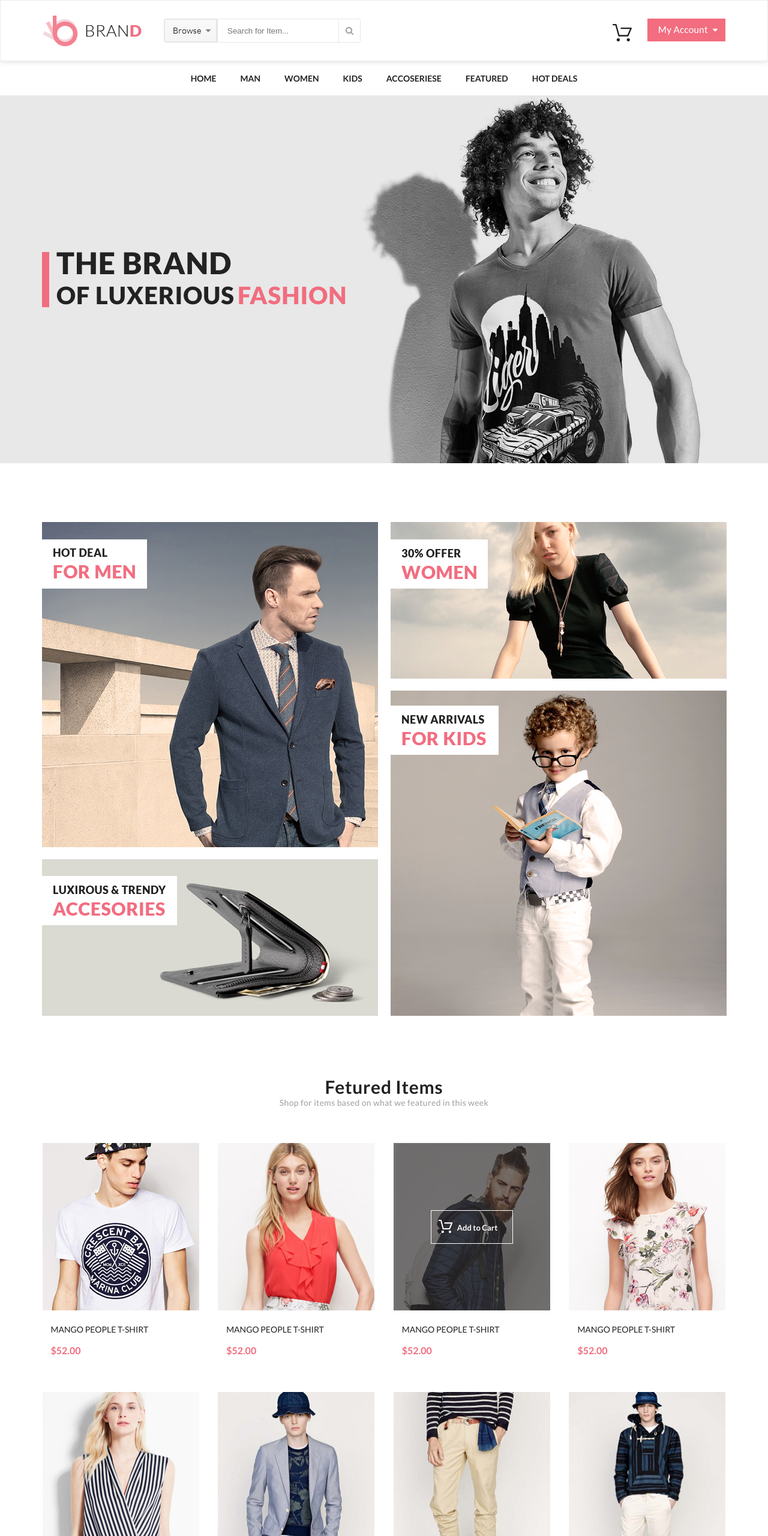
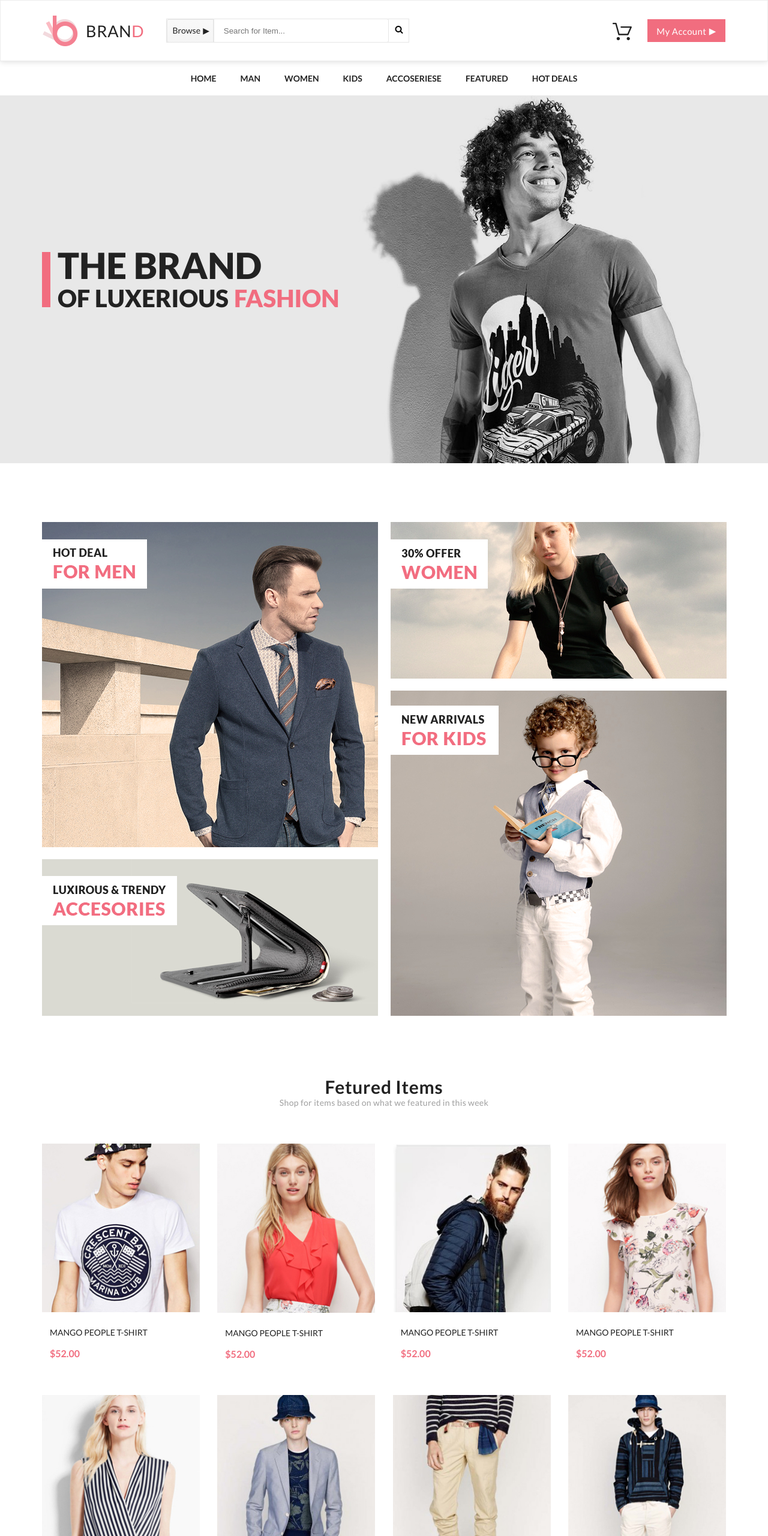
Before and after one commit to RuslanL76/Layout, a plain HTML site: page index.html in a window 1280 px wide. Shown: the top 2560 px of the page at 60% size. Drawn offline with Linux system fonts and the light colour scheme.

Commit message:
Задание 1.2

```diff
--- a/index.html
+++ b/index.html
@@ -6,26 +6,40 @@
     <title>Document</title>
     <link href="https://fonts.googleapis.com/css?family=Lato:100,300,400,700,900&display=swap" rel="stylesheet">
     <link rel="stylesheet" href="style.css">
+    <link rel="stylesheet" type="text/css" href="http://maxcdn.bootstrapcdn.com/font-awesome/4.2.0/css/font-awesome.min.css">
 </head>
 
 <body>
     <header class="center header">
         <div class="header__left">
-            <a href="" class="logo__image"><img class="logo__img" src="img/Group_2.jpg" alt="logo"></a>
-            <a href="logobrand"><img class="brand" src="img/BRAND%20(1).jpg" alt="logobrand"></a>
+            <a href="" class="logo__image"><img class="logo__img" src="img/Group_2.jpg" alt="logo"><span class="letter1">BRAN</span><span class="letter">D</span></a>
 
             <form class="header-form" action="">
-
-                <div><img class="browse" src="img/browse.jpg" alt="browse"></div>
+               <details class="browse__text">
+                   <summary class="browse__text2">Browse</summary>
+                   <ul class="br__text">
+                   <li></li>
+                   <li></li>
+                   <li></li>
+                   <li></li>
+                   <li></li></ul>
+               </details>
          <input type="text" class="inp"placeholder="Search for Item..." required>
-                <img class="line" src="img/line.jpg" alt="line">
-                <buttom type="submit"><img class="search" src="img/search.jpg" alt="search"></buttom>
+                <buttom type="submit" class="subbut" ></buttom>
             </form>
         </div>
         <div class="header__right">
            <a href="#"> <img class="header__cart" src="img/cart.svg" alt="cart"></a>
 
-            <a href="#" class="button"><img src="img/myaccount.jpg" alt="myacc"></a>
+           <details class="ma__text">
+                   <summary class="ma__text2">My Account</summary>
+                   <ul class="br__text">
+                   <li></li>
+                   <li></li>
+                   <li></li>
+                   <li></li>
+                   <li></li></ul>
+               </details>
         </div>
     </header>
     <nav class="center">
@@ -87,60 +101,70 @@
         </a>
 
     </div>
-    <div class="block_fitems">
-
-        <div class="cart_fitems">
-            <div class="block_cart1 allblock">
-                <a href="#"><img class="imgcart" src="img/cart1.jpg" alt="cart1"></a>
-                <p class="cartstyle">Mango People T-shirt</p>
-                <p class="cartprise">$52.00</p>
+  <div class="product__box center">
+                <div class="product">
+                    <a href="#"><img class="prod__img" src="img/cart1.jpg" alt="cart1.jpg"></a>
+                    <div class="prod__text">
+                        <a href="#" class="prod__name">Mango People T-shirt</a>
+                        <div class="prod__price">$52.00</div>
                     </div>
-            <div class="block_cart2 allblock">
-                <a href="#"><img class="imgcart" src="img/cart2.jpg" alt="cart2"></a>
-                <p class="cartstyle">Mango People T-shirt</p>
-                <p class="cartprise">$52.00</p>
+                    <a href="#" class="product__add"><img class="img__korz" src="img/korz.svg" alt="korz">Add to cart</a>
                 </div>
-            <div class="block_cart3">
-                <div class="block_cart3 allblock">
-                <a href="#"><img class="imgcart" src="img/foto3-3.jpg" alt="cart3"></a>
-                <p class="cartstyle">Mango People T-shirt</p>
-                <p class="cartprise">$52.00</p>
+                <div class="product">
+                    <a href="#"><img class="prod__img" src="img/cart2.jpg" alt="cart1.jpg"></a>
+                    <div class="prod__text">
+                        <a href="#" class="prod__name">Mango People T-shirt</a>
+                        <div class="prod__price">$52.00</div>
                     </div>
-                 <div class="amultiple">
-                  <a href="#" class="korzbut"><img class="img__korz" src="img/korz.svg" alt="korz"><p class="textkorz">Add to Cart</p></a>
-
+                    <a href="#" class="product__add"><img class="img__korz" src="img/korz.svg" alt="korz">Add to cart</a>
                 </div>
-
-
+                <div class="product">
+                    <a href="#"><img class="prod__img" src="img/foto3-3.jpg" alt="cart1.jpg"></a>
+                    <div class="prod__text">
+                        <a href="#" class="prod__name">Mango People T-shirt</a>
+                        <div class="prod__price">$52.00</div>
                     </div>
-
-
-            <div class="block_cart4 allblock">
-                <a href="#"><img class="imgcart" src="img/cart4.jpg" alt="cart4"></a>
-                <p class="cartstyle">Mango People T-shirt</p>
-                <p class="cartprise">$52.00</p>
+                     <a href="#" class="product__add"><img class="img__korz" src="img/korz.svg" alt="korz">Add to cart</a>
                 </div>
-            <div class="block_cart5 allblock">
-                <a href="#"><img class="imgcart" src="img/cart5.jpg" alt="cart5"></a>
-                <p class="cartstyle">Mango People T-shirt</p>
-                <p class="cartprise">$52.00</p>
+                <div class="product">
+                    <a href="#"><img class="prod__img" src="img/cart4.jpg" alt="cart1.jpg"></a>
+                    <div class="prod__text">
+                        <a href="#" class="prod__name">Mango People T-shirt</a>
+                        <div class="prod__price">$52.00</div>
                     </div>
-            <div class="block_cart6 allblock">
-                <a href="#"><img class="imgcart" src="img/cart6.jpg" alt="cart6"></a>
-                <p class="cartstyle">Mango People T-shirt</p>
-                <p class="cartprise">$52.00</p>
+                     <a href="#" class="product__add"><img class="img__korz" src="img/korz.svg" alt="korz">Add to cart</a>
                 </div>
-            <div class="block_cart7 allblock">
-                <a href="#"><img class="imgcart" src="img/cart7.jpg" alt="cart7"></a>
-                <p class="cartstyle">Mango People T-shirt</p>
-                <p class="cartprise">$52.00</p>
+                <div class="product">
+                    <a href="#"><img class="prod__img" src="img/cart5.jpg" alt="cart1.jpg"></a>
+                    <div class="prod__text">
+                        <a href="#" class="prod__name">Mango People T-shirt</a>
+                        <div class="prod__price">$52.00</div>
                     </div>
-            <div class="block_cart8 allblock">
-                <a href="#"><img class="imgcart" src="img/cart8.jpg" alt="cart8"></a>
-                <p class="cartstyle">Mango People T-shirt</p>
-                <p class="cartprise">$52.00</p>
+                     <a href="#" class="product__add"><img class="img__korz" src="img/korz.svg" alt="korz">Add to cart</a>
                 </div>
-
+                <div class="product">
+                    <a href="#"><img class="prod__img" src="img/cart6.jpg" alt="cart1.jpg"></a>
+                    <div class="prod__text">
+                        <a href="#" class="prod__name">Mango People T-shirt</a>
+                        <div class="prod__price">$52.00</div>
+                    </div>
+                     <a href="#" class="product__add"><img class="img__korz" src="img/korz.svg" alt="korz">Add to cart</a>
+                </div>
+                <div class="product">
+                    <a href="#"><img class="prod__img" src="img/cart7.jpg" alt="cart1.jpg"></a>
+                    <div class="prod__text">
+                        <a href="#" class="prod__name">Mango People T-shirt</a>
+                        <div class="prod__price">$52.00</div>
+                    </div>
+                     <a href="#" class="product__add"><img class="img__korz" src="img/korz.svg" alt="korz">Add to cart</a>
+                </div>
+                <div class="product">
+                    <a href="#"><img class="prod__img" src="img/cart8.jpg" alt="cart1.jpg"></a>
+                    <div class="prod__text">
+                        <a href="#" class="prod__name">Mango People T-shirt</a>
+                        <div class="prod__price">$52.00</div>
+                    </div>
+                     <a href="#" class="product__add"><img class="img__korz" src="img/korz.svg" alt="korz">Add to cart</a>
                 </div>
             </div>
     <div class="shoplink"><a href="#"><img src="img/shoplink.jpg" alt="shoplinl"></a></div>
@@ -173,15 +197,14 @@ a pulvinar purus condimentum a. Aliquam condimentum mattis neque sed pretium”<
         <div class="under__blok2">
             <div class="under__block2-1"><p class="un__btext1">Subscribe</p><p class="un__btext2">FOR OUR NEWLETTER AND PROMOTION</p>
             <form class="under__blok2-form" action="">
-            <input class="mail2" type="Email"  placeholder="Enter Your Email" name="" id="" required><input class="subm" type="submit" value="Subscribe">
+            <input class="mail2" type="Email"  placeholder="Enter Your Email" name="" id="" required><buttom type="submit" class="sub">Subscribe</buttom>
             </form></div>
         </div>
     </div>
 </div>
 <div class="clr"></div>
 <div class="footer">
-     <a href="#" class="logo__image2"><img class="logo__img" src="img/Group_2.jpg" alt="logo"></a>
-            <a href="#"><img class="brand2" src="img/BRAND%20(1).jpg" alt="logobrand"></a>
+      <a href="" class="logo__image2"><img class="logo__img" src="img/Group_2.jpg" alt="logo"><span class="letter1">BRAN</span><span class="letter">D</span></a>
             <ul class="textfooter">
                 <li class="textfooter1">Objectively transition extensive data rather than cross functional solutions. Monotonectally syndicate multidisciplinary materials before go forward benefits. Intrinsicly syndicate an expanded array of processes and cross-unit partnerships. </li>
                 <li class="textfooter2">Efficiently plagiarize 24/365 action items and focused infomediaries.
@@ -235,6 +258,7 @@ Distinctively seize superior initiatives for wireless technologies. Dynamically
             </div>
 
 </div>
+
 </body>
 
 </html>
--- a/style.css
+++ b/style.css
@@ -50,8 +50,9 @@ a {
     display: flex;
     align-items: center;
     margin-left: 37px;
-    width: 317px;
+    width: 403px;
  height: 38px;
+    border: 1px solid #e6e6e6;
 }
 
 .logo__image {
@@ -94,7 +95,7 @@ a {
 }
 
 .promo__text {
-    border-left: 12px solid #f16d7f;
+    border-left: 14px solid #f16d7f;
     padding-left: 12px;
     width: 485px;
     height: 92px;
@@ -287,6 +288,7 @@ background-image: linear-gradient(to bottom, #f9f9f9 0%, #f5f5f5 100%);
 border: 1px solid #e6e6e6;
 background-color: #ffffff;
     padding: 0 0 0 16px;
+    outline: none;
 
 }
 
@@ -314,10 +316,10 @@ color: #222222;
 font-size: 60px;
 font-weight: 800;
 text-transform: uppercase;
-font-size: 50px;
-letter-spacing: 1.5px;
-letter-spacing: 1px;
+line-height: 68px;
     margin-top: -12px;
+
+
 
 
 }
@@ -327,12 +329,8 @@ color: #222222;
 font-size: 40px;
 font-weight: 800;
 text-transform: uppercase;
-
-letter-spacing: 1.5px;
-letter-spacing: 1px;
-
-letter-spacing: 1px;
-    padding-right: 5px;
+line-height: 42px;
+    padding-right: 9px;
     float: left;
 
 }
@@ -342,14 +340,9 @@ letter-spacing: 1px;
 font-size: 40px;
 font-weight: 800;
 text-transform: uppercase;
+line-height: 42px;
+color: #f16d7f;
 
-
-letter-spacing: 1.5px;
-
-letter-spacing: 1px;
-
-color: #f16d7f;
-letter-spacing: 1px;
 
 }
 
@@ -488,7 +481,7 @@ font-weight: 700;
 .img__korz {
     float: left;
     padding-right: 8px;
-    padding-bottom: 10px;
+
     text-shadow: 0 1px 0 #3e3737;
 }
 
@@ -535,6 +528,8 @@ width: 123px;
 .shad {
     background-color: #f2f2f2;
     opacity: 0.5;
+    width: 1609px;
+    height: 438px;
 }
 
 .under__block1-1 {
@@ -644,30 +639,27 @@ letter-spacing: 0.35px;
 }
 
 .mail2 {
-    width: 267px;
+    outline: none;
+    opacity: 0.9;
+
+    padding: 0 0 0 28px;
+      width: 386px;
     height: 46px;
-    margin-top: 35px;
-    opacity: 0.9;
-border-radius: 23px 0 0 23px;
+    border-radius: 23px 0 0 23px;
 background-color: #e1e1e1;
-    padding: 0 0 0 28px;
+}
+.sub{
+    width: 104px;
+    height: 46px;
+    border-radius: 0 23px 23px 0;
+background-color: #f16d7f;
+display: flex;
+    align-items: center;
+    justify-content: center;
 }
 
-.subm {
-    background-image: url(img/submitfon.svg);
-    border-radius: 0 23px 23px 0;
-background-color: #f16d7f;
-    color: #ffffff;
-font-size: 14px;
-font-weight: 400;
-letter-spacing: 0.35px;
-    height: 46px;
-    width: 104px;
-    float: right;
-    margin-right: -17px;
-        margin-top: 35px;
 
-}
+
 
 .footer {
     width: 1600px;
@@ -840,3 +832,185 @@ letter-spacing: 0.4px;
 a:hover {
   box-shadow: 11px 11px 11px rgba(33,33,33,.2);
 }
+.product__box {
+    margin-top: 60px;
+    margin-bottom: 60px;
+    display: flex;
+    justify-content: space-between;
+    flex-wrap: wrap;
+
+}
+
+.prod__name {
+    color: #222222;
+font-size: 14px;
+font-weight: 400;
+text-transform: uppercase;
+}
+
+.prod__price {
+    color: #f16d7f;
+font-size: 16px;
+font-weight: 700;
+text-transform: uppercase;
+    margin-top: 17px;
+}
+
+.prod__text {
+    padding: 20px 13px;
+}
+
+.product {
+    width: 263px;
+    position: relative;
+    margin-bottom: 39px;
+}
+.product:hover{
+    box-shadow: 0 5px 8px rgba(0, 0, 0, 0.16);
+}
+.product:hover .product__add{
+    display: flex;
+}
+.product:hover .prod__img{
+    filter:brightness(50%);
+}
+
+.prod__img {
+    width: 100%;
+}
+
+.product__add {
+    border: 1px solid #ffffff;
+color: #ffffff;
+    width: 123px;
+    height: 39px;
+    display: none;
+    justify-content: center;
+    align-items: center;
+    position: absolute;
+   top: 98px;
+    left: 70px;
+}
+.product__add:hover{
+    box-shadow: 0 0 10px #fff;
+}
+
+.letter {
+
+font-size: 27px;
+font-weight: 300;
+text-transform: uppercase;
+font-weight: 300;
+letter-spacing: 0.68px;
+color: #f16d7f;
+font-weight: 400;
+letter-spacing: 0.68px;
+}
+
+.letter1 {
+ color: #222222;
+font-size: 27px;
+font-weight: 300;
+text-transform: uppercase;
+font-weight: 300;
+letter-spacing: 0.68px;
+
+font-weight: 400;
+letter-spacing: 0.68px;
+
+}
+
+.browse__text {
+  border-radius: 3px 0 0 3px;
+border: 1px solid #e6e6e6;
+background-color: #cdcdcc;
+background-image: linear-gradient(to bottom, #f9f9f9 0%, #f5f5f5 100%);
+    width: 87px;
+    height: 37px;
+
+
+}
+
+.browse__text2 {
+  color: #222222;
+font-size: 14px;
+outline: none;
+
+
+ margin-top: 9px;
+    margin-left: 8px;
+    width: 46px;
+    height: 10px;
+
+
+
+}
+summary {
+  display: block;
+}
+
+  summary::-webkit-details-marker {
+  display: none;
+}
+
+summary::after {
+  content: '\25B6';
+  padding-left: 0.3em;
+}
+
+details[open] > summary::after {
+  content: '\25BC';
+}
+
+
+
+
+.subbut {
+    width: 38px;
+    height: 38px;
+
+}
+.subbut:before {
+    content: "\f002";
+  font-family: FontAwesome;
+  font-size: 14px;
+    display: flex;
+    align-items: center;
+    justify-content: center;
+    padding-top: 10px;
+
+}
+
+.ma__text {
+    width: 130px;
+    height: 38px;
+    background-color: #f16d7f;
+}
+
+.ma__text2 {
+    color: #ffffff;
+font-size: 15px;
+font-weight: 400;
+letter-spacing: 0.38px;
+    display: flex;
+    justify-content: center;
+    align-items: center;
+    padding-top: 10px;
+    outline: none;
+
+}
+
+
+
+
+.sub {
+    color: #ffffff;
+font-size: 14px;
+font-weight: 400;
+letter-spacing: 0.35px;
+}
+
+.under__blok2-form {
+    display: flex;
+    margin-top: 35px;
+}
```
Lines whose indentation alone changed are shown as unchanged.
